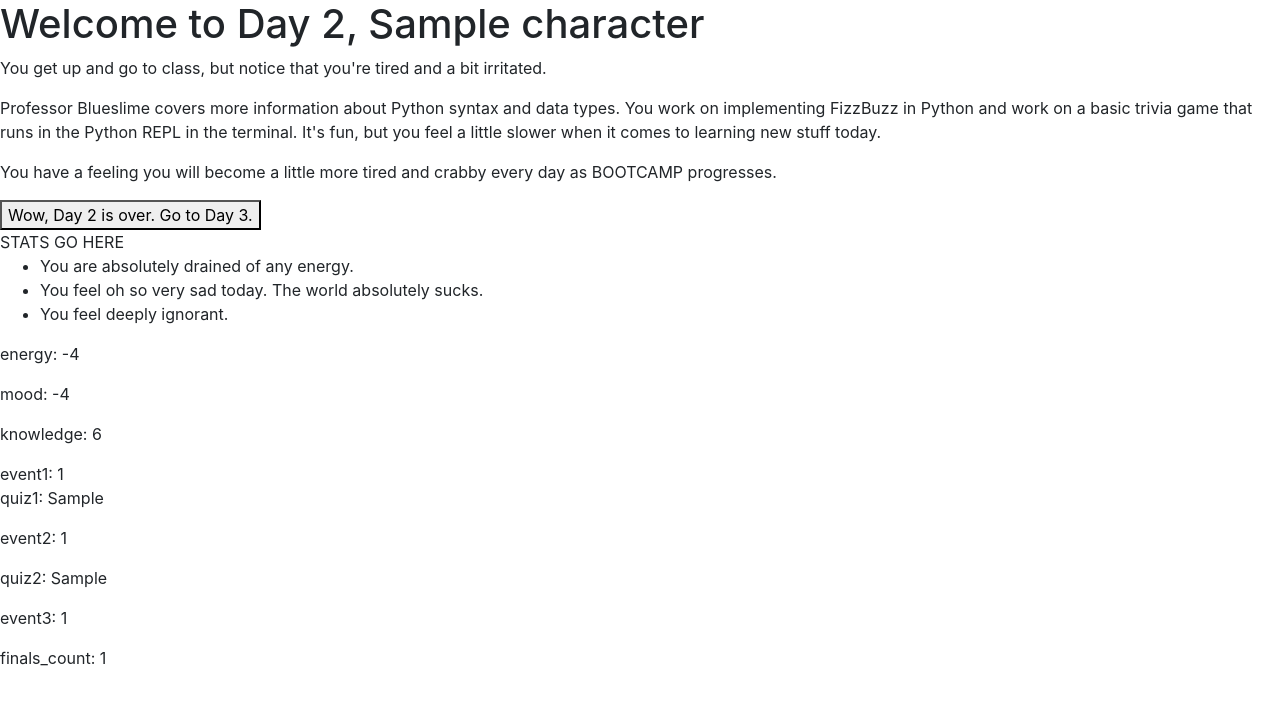
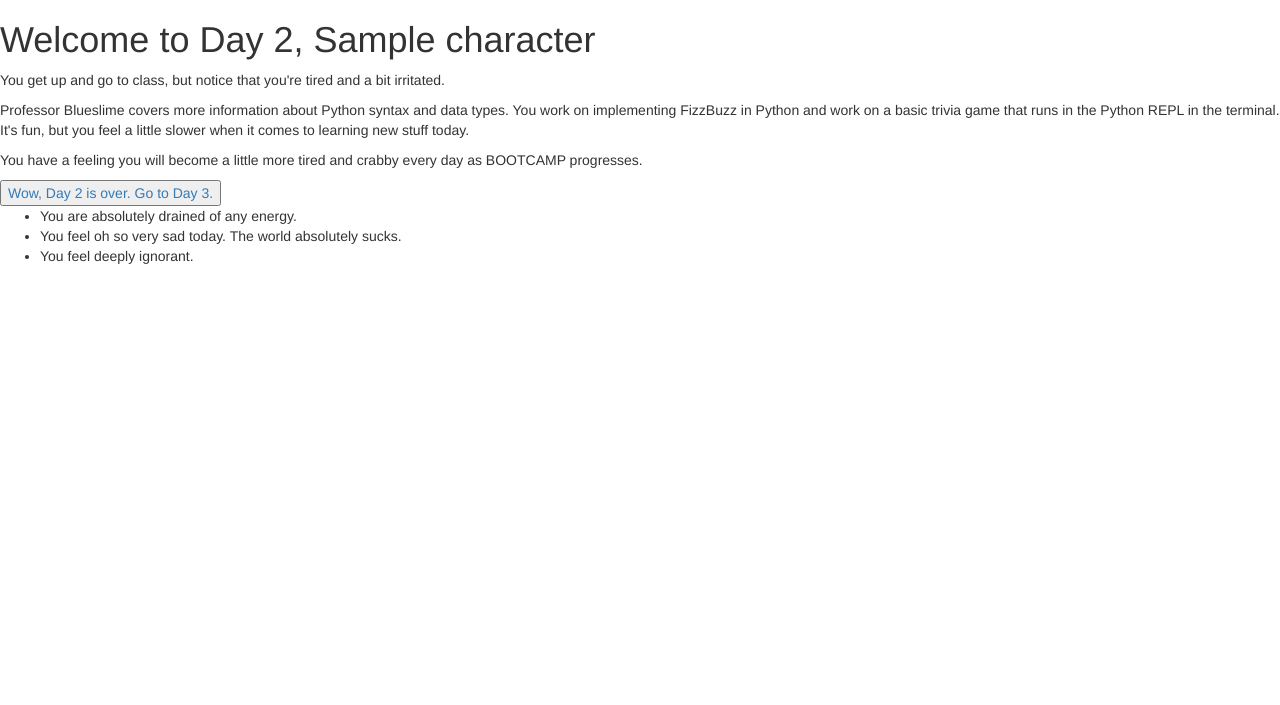
Before and after one commit to londondata/Bootcamp, a Django app: page /game/day2/1 in a window 1280 px wide. Shown: the top 705 px of the page. Run offline with Django 3.2, Linux system fonts and the light colour scheme; tables that the repository leaves empty hold one stand-in row (values such as "Sample post"); some libraries are stand-ins or nearby versions.

Commit message:
more changes

```diff
--- a/bootcamp_project/bootcamp_app/static/scripts/app.js
+++ b/bootcamp_project/bootcamp_app/static/scripts/app.js
@@ -6,6 +6,7 @@ $('#event1-form').on('submit', function(event){
     event.preventDefault();
     console.log("you made your decision.")  // sanity check
     create_post();
+  })
 
   $('form').on('submit', function(e){
     e.preventDefault();
@@ -57,4 +58,3 @@ $('#event1-form').on('submit', function(event){
     })
 
   })
-})
--- a/bootcamp_project/bootcamp_app/templates/bootcamp_app/game.html
+++ b/bootcamp_project/bootcamp_app/templates/bootcamp_app/game.html
@@ -3,9 +3,21 @@
 <!DOCTYPE html>
 <html>
 <head>
+	<!-- CSS -->
+	<!-- Latest compiled and minified CSS -->
+	<link rel="stylesheet" href="https://maxcdn.bootstrapcdn.com/bootstrap/3.3.7/css/bootstrap.min.css" integrity="sha384-BVYiiSIFeK1dGmJRAkycuHAHRg32OmUcww7on3RYdg4Va+PmSTsz/K68vbdEjh4u" crossorigin="anonymous">
+	<link rel="stylesheet" href="{% static 'css/game.css' %}">
+	<!-- Google web fonts -->
+	<link href="https://fonts.googleapis.com/css?family=Open+Sans|Permanent+Marker" rel="stylesheet">
+	<link href="https://fonts.googleapis.com/css?family=Nosifer" rel="stylesheet">
+	<!-- JavaScripts -->
+	<script
+  src="https://code.jquery.com/jquery-3.3.1.js"
+  integrity="sha256-2Kok7MbOyxpgUVvAk/HJ2jigOSYS2auK4Pfzbm7uH60="
+  crossorigin="anonymous"></script>
+	<script src="https://maxcdn.bootstrapcdn.com/bootstrap/3.3.7/js/bootstrap.min.js" integrity="sha384-Tc5IQib027qvyjSMfHjOMaLkfuWVxZxUPnCJA7l2mCWNIpG9mGCD8wGNIcPD7Txa" crossorigin="anonymous" defer></script>
+	<link rel="stylesheet" href="{% static 'scripts/app.js' %}">
 	<title>BOOTCAMP - The Game</title>
-	<link rel="stylesheet" href="https://stackpath.bootstrapcdn.com/bootstrap/4.1.1/css/bootstrap.min.css" integrity="sha384-WskhaSGFgHYWDcbwN70/dfYBj47jz9qbsMId/iRN3ewGhXQFZCSftd1LZCfmhktB" crossorigin="anonymous">
-	<link rel="stylesheet" href="{% static 'css/game.css' %}">
 </head>
 <body>
 
@@ -13,7 +25,7 @@
 
 {% endblock%}
 
-<footer> STATS GO HERE
+<footer>
 	<div class="stat-box">
 	<ul>
 		{% for status in stats %}
@@ -23,40 +35,6 @@
 		{% endfor %}
 	</ul>
 
-	<p>energy: {{character.energy}}	</p>
-	<p>
-		mood: {{character.mood}}
-	</p>
-	<p>
-		knowledge: {{character.knowledge}}
-	</p>
-
-	event1: {{character.event1}}
-
-	<p>
-		quiz1: {{character.quiz1}}
-	</p>
-	<p>
-		event2: {{character.event2}}
-	</p>
-	<p>
-		quiz2: {{character.quiz2}}
-	</p>
-	<p>
-		event3: {{character.event3}}
-	</p>
-	<p>
-		finals_count: {{character.finals_count}}
-	</p>
-
-
 	</div>
 </footer>
 </body>
-
-<script
-src="https://code.jquery.com/jquery-3.3.1.js"
-integrity="sha256-2Kok7MbOyxpgUVvAk/HJ2jigOSYS2auK4Pfzbm7uH60="
-crossorigin="anonymous" defer></script>
-<script src="/static/scripts/app.js" defer></script>
-</html>
--- a/bootcamp_project/bootcamp_app/templates/registration/login.html
+++ b/bootcamp_project/bootcamp_app/templates/registration/login.html
@@ -15,7 +15,7 @@
        {% endif %}
      </div>
      {% endfor %}
-      <button type="submit" class="btn btn-primary btn-sm btn-red2 moveCenter2">Login</button>
+      <button type="submit" class="btn btn-primary btn-sm btn-red2">Login</button>
     </form>
 
 
--- a/bootcamp_project/bootcamp_app/urls.py
+++ b/bootcamp_project/bootcamp_app/urls.py
@@ -6,6 +6,7 @@ from django.conf.urls.static import static
 
 urlpatterns =[
 	path('', views.home, name='home'),
+	path('', views.character_detail, name='character_detail'),
 	path('character/new', views.character_create, name="character_create"),
 	path('character/<int:pk>', views.character_detail, name="character_detail"),
 	path('game/day1/<int:pk>', views.day1, name="day1"),
--- a/bootcamp_project/bootcamp_app/views.py
+++ b/bootcamp_project/bootcamp_app/views.py
@@ -29,7 +29,7 @@ def signup(request):
             raw_password = form.cleaned_data.get('password1')
             user = authenticate(username = username, password = raw_password)
             login(request, user)
-            return redirect('/')
+            return redirect('home')
     else:
         form = UserCreationForm()
     return render(request, 'bootcamp_app/signup.html', {'form': form})
@@ -454,6 +454,7 @@ def finalsoutcome(request, pk):
 def destiny(request, pk):
 	character = Character.objects.get(id=pk)
 	character.knowledge += (character.finals_count * 10)
+	character.is_completed = Trues
 	character.save()
 	stats = character.user_stats()
 	context = {
```
Also changed, not shown: bootcamp_project/bootcamp_app/templates/bootcamp_app/base.html (+3 -4 lines), bootcamp_project/bootcamp_app/templates/bootcamp_app/character_list.html (deleted, +0 -23 lines).
